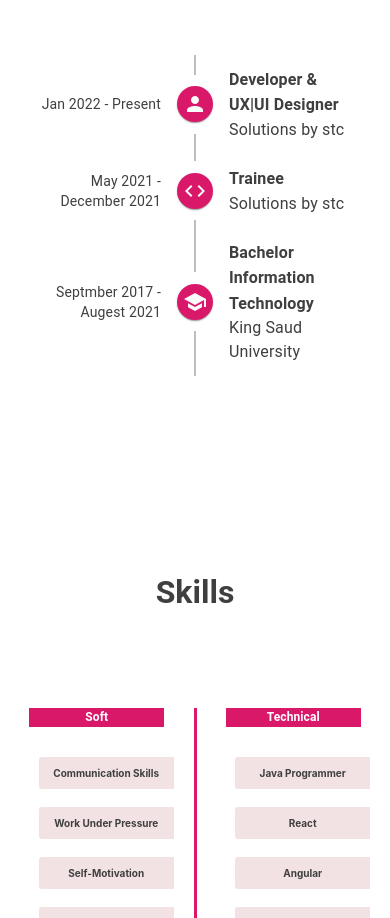
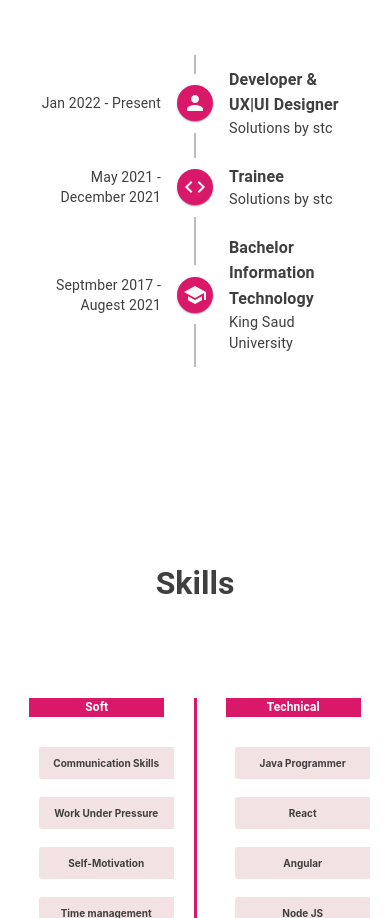
Before and after one commit to shahadAlsayed/portfolio, a React (Create React App) app: page /experience in a window 390 px wide. Shown: the part 1453-2371 px from the top of the page. Built offline with nearby package versions, Linux system fonts and the light colour scheme.

Commit message:
edit font size

```diff
--- a/src/Style/experience.css
+++ b/src/Style/experience.css
@@ -10,7 +10,7 @@
         margin-top: 0 !important;
     }
     .contnetFont{
-        font-size: 0.9rem;
+        font-size: 0.9rem !important;
     }
 
   }
```
